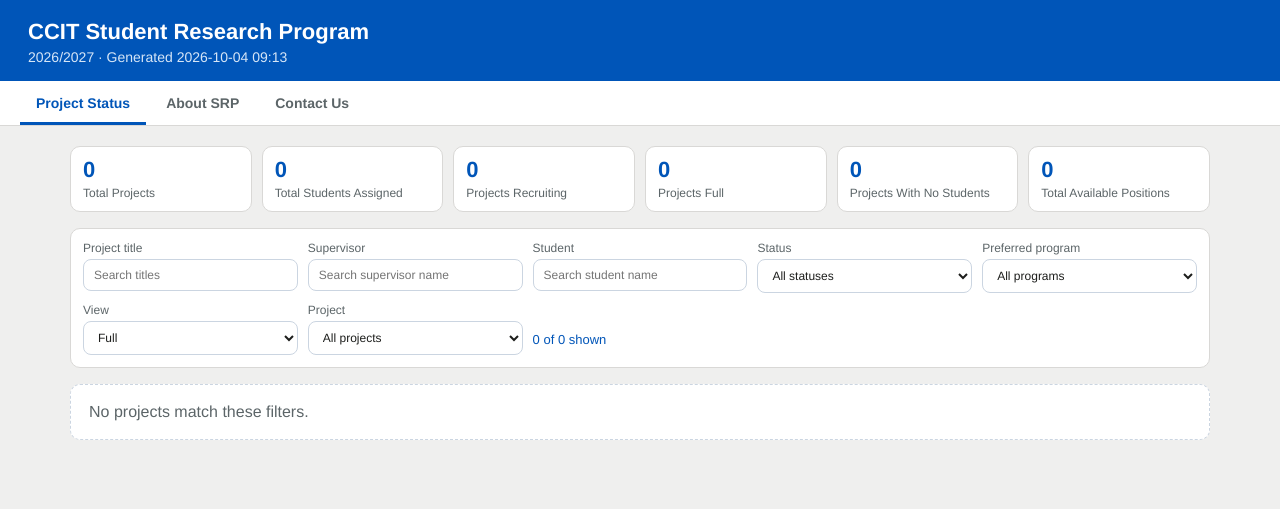
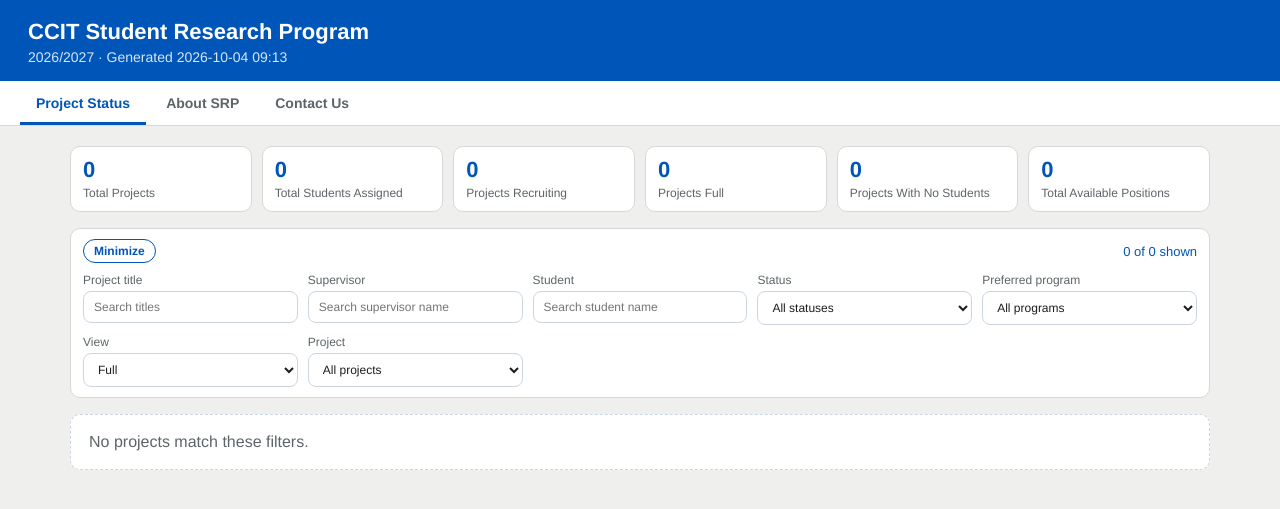
Before and after one commit to alagou/UDST_CCIT_SRP, a Flask app: page / in a window 1280 px wide. Shown: the part 112-621 px from the top of the page. Run offline with Flask 3, Linux system fonts and the light colour scheme; data that the repository does not hold is empty.

Commit message:
Let the search bar be minimized and shown again.
Co-authored-by: Cursor <cursoragent@cursor.com>

```diff
--- a/templates/dashboard.html.j2
+++ b/templates/dashboard.html.j2
@@ -108,18 +108,40 @@
     .stat b { display: block; font-size: 22px; color: var(--navy); }
     .stat span { color: var(--muted); font-size: 12px; }
     .controls {
-      display: grid;
-      grid-template-columns: repeat(auto-fit, minmax(180px, 1fr));
-      gap: 10px;
       background: var(--card);
       border: 1px solid var(--line);
       border-radius: 10px;
-      padding: 12px;
+      padding: 10px 12px;
       margin-bottom: 12px;
       position: sticky;
       top: 49px;
       z-index: 2;
     }
+    .controls-bar {
+      display: flex;
+      align-items: center;
+      gap: 10px;
+      flex-wrap: wrap;
+    }
+    .controls-fields {
+      display: grid;
+      grid-template-columns: repeat(auto-fit, minmax(180px, 1fr));
+      gap: 10px;
+      margin-top: 10px;
+    }
+    .controls.is-min .controls-fields { display: none; }
+    #toggle-filters {
+      font: inherit;
+      font-size: 12px;
+      font-weight: 700;
+      color: var(--navy);
+      background: #fff;
+      border: 1px solid var(--navy);
+      border-radius: 999px;
+      padding: 4px 10px;
+      cursor: pointer;
+    }
+    #toggle-filters:hover { background: var(--navy); color: #fff; }
     label { display: flex; flex-direction: column; gap: 4px; font-size: 12px; color: var(--muted); }
     input, select {
       font: inherit;
@@ -129,13 +151,15 @@
       padding: 8px 10px;
       background: #fff;
     }
-    .shown { align-self: end; font-size: 13px; color: var(--navy); padding-bottom: 8px; }
+    .shown { margin-left: auto; font-size: 13px; color: var(--navy); }
     .focus-bar {
       display: flex;
       align-items: center;
       gap: 10px;
-      grid-column: 1 / -1;
+      flex: 1;
+      min-width: 0;
     }
+    .focus-bar span { overflow: hidden; text-overflow: ellipsis; white-space: nowrap; }
     .focus-bar[hidden] { display: none; }
     .focus-bar button, .details-btn {
       font: inherit;
@@ -229,7 +253,16 @@
       <div class="stat"><b>{{ summary.total_available_positions }}</b><span>Total Available Positions</span></div>
     </section>
 
-    <section class="controls">
+    <section class="controls" id="controls">
+      <div class="controls-bar">
+        <button type="button" id="toggle-filters" aria-expanded="true" aria-controls="controls-fields">Minimize</button>
+        <div class="focus-bar" id="focus-bar" hidden>
+          <button type="button" id="back-to-list">All projects</button>
+          <span id="focus-label"></span>
+        </div>
+        <div class="shown" id="shown-count"></div>
+      </div>
+      <div class="controls-fields" id="controls-fields">
       <label>Project title
         <input id="q-title" type="search" placeholder="Search titles">
       </label>
@@ -271,10 +304,6 @@
           {% endfor %}
         </select>
       </label>
-      <div class="shown" id="shown-count"></div>
-      <div class="focus-bar" id="focus-bar" hidden>
-        <button type="button" id="back-to-list">All projects</button>
-        <span id="focus-label"></span>
       </div>
     </section>
 
@@ -449,6 +478,14 @@
       });
       applyFilters();
 
+      var controls = document.getElementById("controls");
+      var toggleFilters = document.getElementById("toggle-filters");
+      toggleFilters.addEventListener("click", function () {
+        var minimized = controls.classList.toggle("is-min");
+        toggleFilters.setAttribute("aria-expanded", minimized ? "false" : "true");
+        toggleFilters.textContent = minimized ? "Show" : "Minimize";
+      });
+
       document.querySelectorAll(".tabs button").forEach(function (button) {
         button.addEventListener("click", function () {
           var id = button.getAttribute("data-tab");
```
